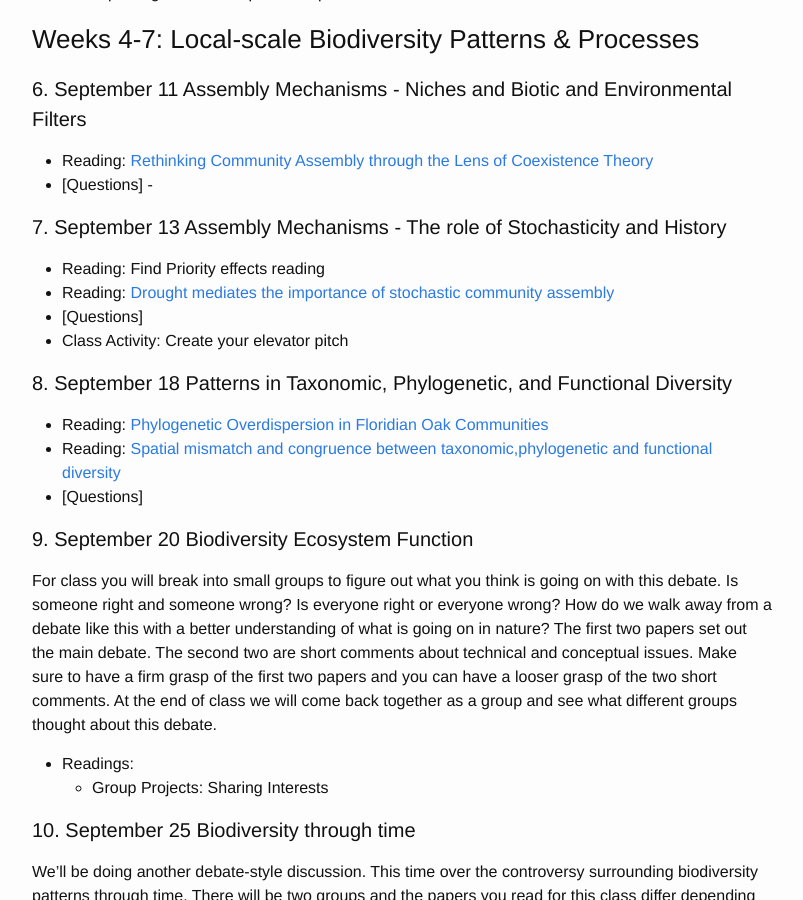
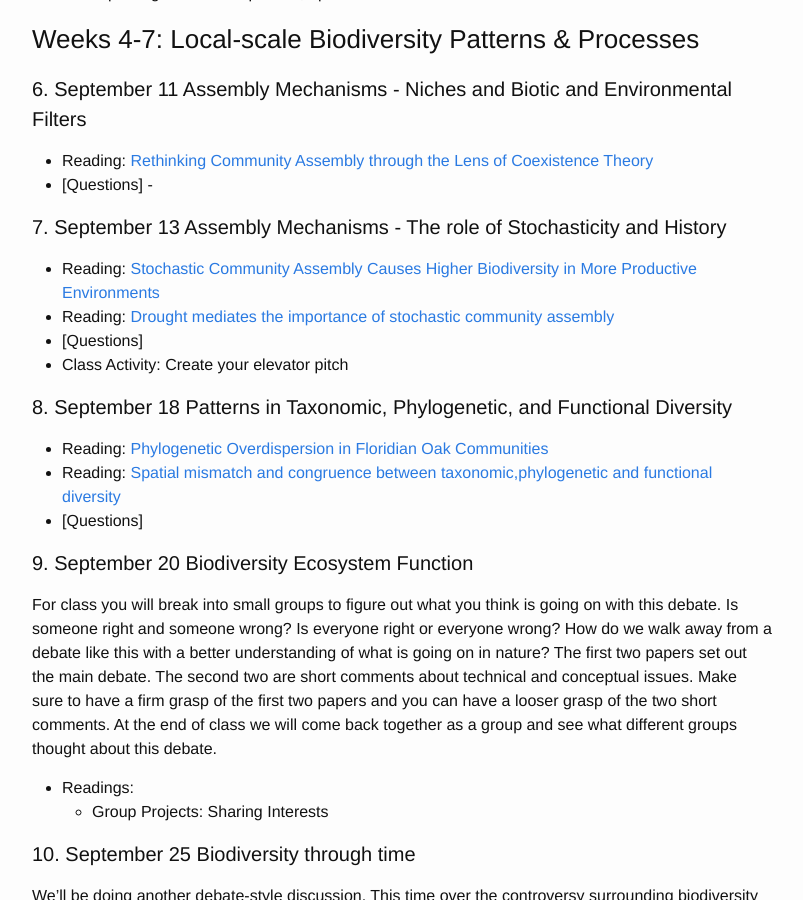
Before and after one commit to skmorgane/biodiversity-course, a Jekyll site: the page built from schedule.md, in a window 1280 px wide and 900 px high, scrolled down 1097 px. Shown: the whole window, without its empty margins (238-1041 px from the left). Built offline with Jekyll 4.4.1, drawn with Linux system fonts in a browser that asks for light colours.

Commit message:
Add new community assembly papers

```diff
--- a/schedule.md
+++ b/schedule.md
@@ -43,7 +43,8 @@ IMPORTANT: if Date is followed by 2 asterisks then readings are not yet finalize
 * [Questions] -
 
 #### 7. September 13 Assembly Mechanisms - The role of Stochasticity and History
-* Reading: Find Priority effects reading
+* Reading: [Stochastic Community Assembly Causes Higher Biodiversity in More Productive
+Environments](https://doi.org/10.1126/science.1187820)
 * Reading: [Drought mediates the importance of stochastic community assembly](https://doi.org/10.1073/pnas.0704350104)
 * [Questions]
 * Class Activity: Create your elevator pitch
```
